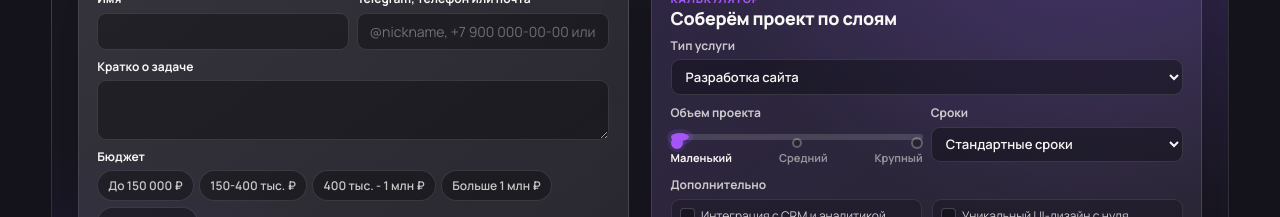
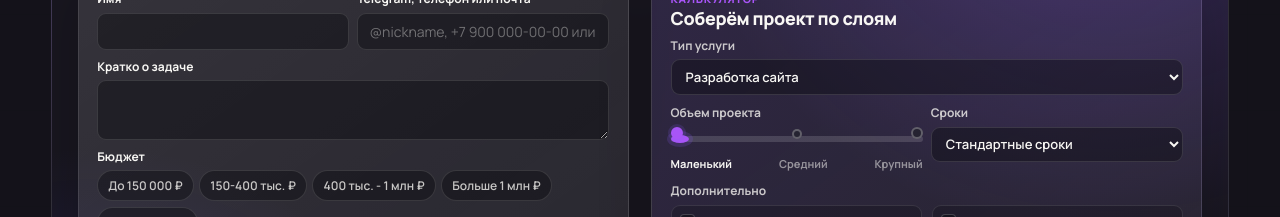
Before and after one commit to DirectStep/chertezhnaya, a React (Vite) app: page / in a window 1280 px wide. Shown: the part 2100-2317 px from the top of the page. Built offline with nearby package versions, Linux system fonts and the light colour scheme.

Commit message:
Fix budget slider alignment
Align slider track, thumb, and markers on one axis.

```diff
--- a/src/components/ContactSection/PriceEstimator.module.css
+++ b/src/components/ContactSection/PriceEstimator.module.css
@@ -69,18 +69,35 @@
 
 .rangeBox {
   position: relative;
-  padding-block: 0.25rem 0.1rem;
+  height: 18px;
+}
+
+.rangeBox::before {
+  content: '';
+  position: absolute;
+  inset-inline: 0;
+  top: 50%;
+  z-index: 0;
+  height: 6px;
+  background: linear-gradient(
+    90deg,
+    var(--violet-bright) var(--range-progress),
+    rgba(255, 255, 255, 0.14) var(--range-progress)
+  );
+  border-radius: 999px;
+  transform: translateY(-50%);
 }
 
 .range {
   position: relative;
   z-index: 1;
   width: 100%;
-  height: 6px;
+  height: 18px;
   display: block;
   appearance: none;
   border-radius: 999px;
   cursor: pointer;
+  background: transparent !important;
 }
 
 .range::-webkit-slider-thumb {
@@ -104,9 +121,10 @@
 
 .rangeMarks {
   position: absolute;
-  inset: 0 0 auto;
-  top: 0.25rem;
-  height: 18px;
+  inset-inline: 0;
+  top: 50%;
+  z-index: 2;
+  height: 0;
   display: flex;
   justify-content: space-between;
   align-items: center;
@@ -119,6 +137,7 @@
   background: #252331;
   border: 2px solid rgba(255, 255, 255, 0.28);
   border-radius: 50%;
+  transform: translateY(-50%);
 }
 
 .rangeMarks span:first-child,
--- a/src/components/ContactSection/PriceEstimator.tsx
+++ b/src/components/ContactSection/PriceEstimator.tsx
@@ -1,4 +1,4 @@
-import { useMemo, useState } from 'react';
+import { type CSSProperties, useMemo, useState } from 'react';
 import {
   type ServiceKey,
   formatPrice,
@@ -64,7 +64,10 @@ export default function PriceEstimator() {
       <div className={s.row}>
         <div className={`${s.field} ${s.volumeField}`}>
           <span>Объем проекта</span>
-          <div className={s.rangeBox}>
+          <div
+            className={s.rangeBox}
+            style={{ '--range-progress': `${volumeProgress}%` } as CSSProperties}
+          >
             <input
               type="range"
               className={s.range}
@@ -74,9 +77,6 @@ export default function PriceEstimator() {
               value={volumeOptions.findIndex((o) => o.key === volumeKey)}
               onChange={(e) => setVolumeKey(volumeOptions[Number(e.target.value)].key)}
               aria-label="Объем проекта"
-              style={{
-                background: `linear-gradient(90deg, var(--violet-bright) ${volumeProgress}%, rgba(255, 255, 255, 0.14) ${volumeProgress}%)`,
-              }}
             />
             <div className={s.rangeMarks} aria-hidden="true">
               {volumeOptions.map((option, index) => (
```
